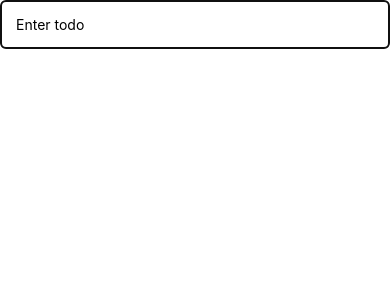
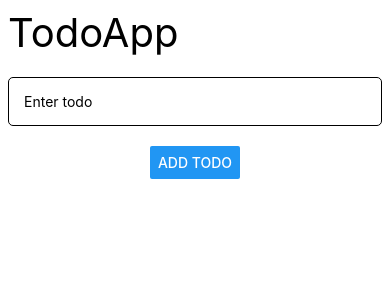
Before and after one commit to Lazzzare/React-Native-TodoApp, a React Native app: screen / in a window 390 px wide. Shown: the top 300 px of the page. Built offline with nearby package versions, Linux system fonts and the light colour scheme.

Commit message:
Update App.jsx

```diff
--- a/App.jsx
+++ b/App.jsx
@@ -31,15 +31,15 @@ export default function App() {
   return (
     <View style={styles.mainContainer}>
       <Text style={styles.title}>TodoApp</Text>
-      <Modal>
       <TextInput
         onChangeText={(text) => setValue(text)}
         value={value}
         style={styles.input}
         placeholder="Enter todo"
       />
-      </Modal>
+      <View style={{ alignItems: "center" }}>
         <Button onPress={addTodoHandler} title="Add Todo" />
+      </View>
       <View style={{ gap: 10, marginTop: 20 }}>
         {todos.map((todo) => (
           <View style={styles.todoContainer}>
@@ -58,8 +58,6 @@ const styles = StyleSheet.create({
   mainContainer: {
     flex: 1,
     padding: 8,
-    justifyContent: "center",
-    alignItems: "center",
   },
   title: {
     fontSize: 40,
@@ -74,7 +72,6 @@ const styles = StyleSheet.create({
   },
   todoContainer: {
     flexDirection: "row",
-    width: "70%",
     borderWidth: 1,
     paddingHorizontal: 20,
     paddingVertical: 10,
```
Lines whose indentation alone changed are shown as unchanged.
